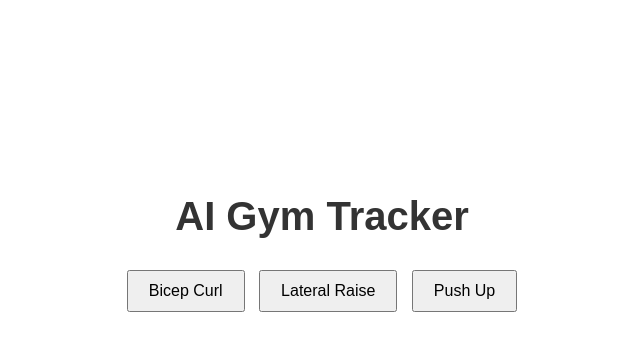
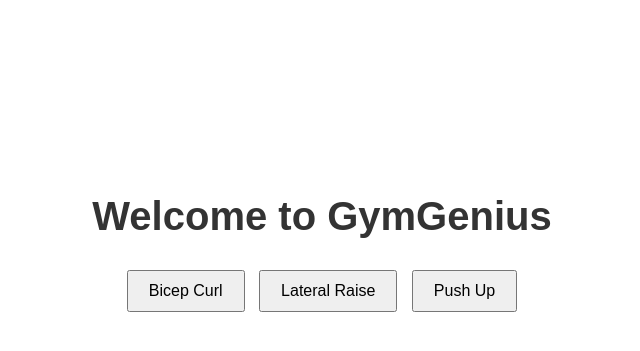
Before and after one commit to azaryae/AI-Gym-Tracker, a Flask app: page / in a window 1280 px wide. Shown: the part 138-489 px from the top of the page, without its empty margins (318-958 px from the left). Run offline with Flask 3, Linux system fonts and the light colour scheme.

Commit message:
GymGenius

```diff
--- a/templates/index.html
+++ b/templates/index.html
@@ -3,7 +3,7 @@
 <head>
     <meta charset="UTF-8">
     <meta name="viewport" content="width=device-width, initial-scale=1.0">
-    <title>AI Gym Tracker</title>
+    <title>GymGenius</title>
     <style>
         body, html {
             height: 100%;
@@ -43,7 +43,7 @@
 </head>
 <body>
     <div class="center-container">
-        <h1>AI Gym Tracker</h1>
+        <h1>Welcome to GymGenius</h1>
         <div class="button-container">
             <button onclick="window.location.href='/bicep_curl'">Bicep Curl</button>
             <button onclick="window.location.href='/lateral_raise'">Lateral Raise</button>
```
Also changed, not shown: 3 other files.
